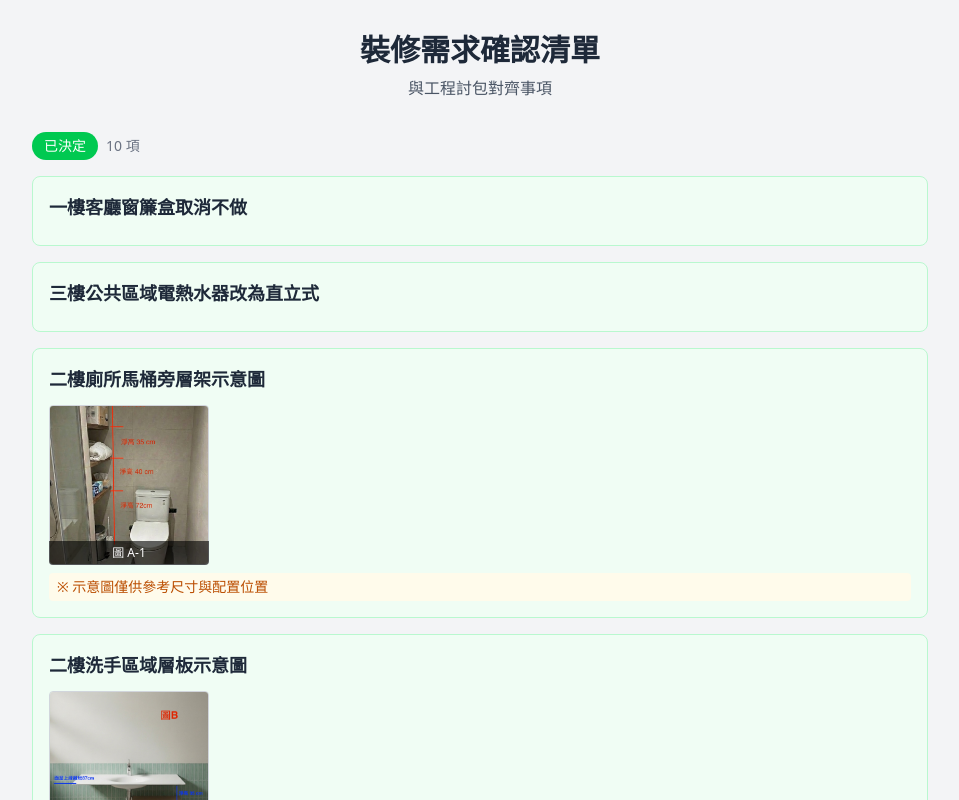
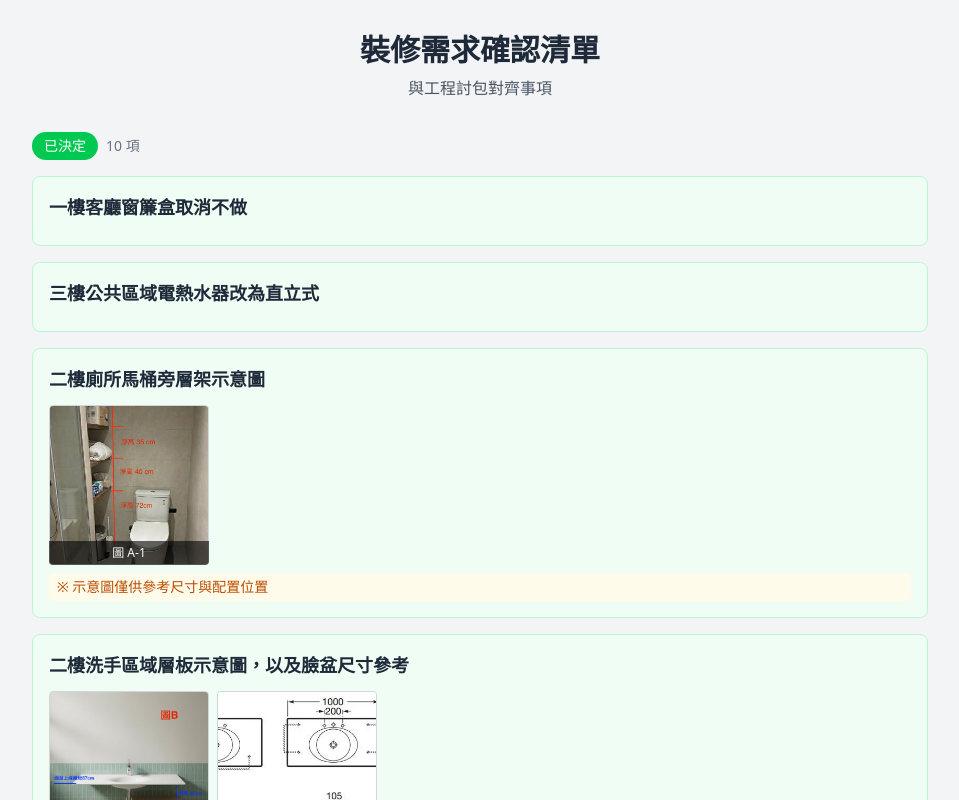
Before and after one commit to backas36/home-phase-01, a React (Vite) app: page / in a window 1280 px wide. Shown: the top 800 px of the page, without its empty margins (160-1119 px from the left). Built offline with nearby package versions, Linux system fonts and the light colour scheme.

Commit message:
feat: 新增二樓臉盆尺寸參考圖片
Co-Authored-By: Claude Opus 4.5 <noreply@anthropic.com>

```diff
--- a/src/data.ts
+++ b/src/data.ts
@@ -30,8 +30,8 @@ export const decidedItems: DecidedItem[] = [
   },
   {
     id: 4,
-    title: "二樓洗手區域層板示意圖",
-    images: ["B.JPG"],
+    title: "二樓洗手區域層板示意圖，以及臉盆尺寸參考",
+    images: ["B.JPG", "2F臉盆尺寸.webp"],
   },
   {
     id: 5,
```
Also changed, not shown: public/images/2F臉盆尺寸.webp (added).
